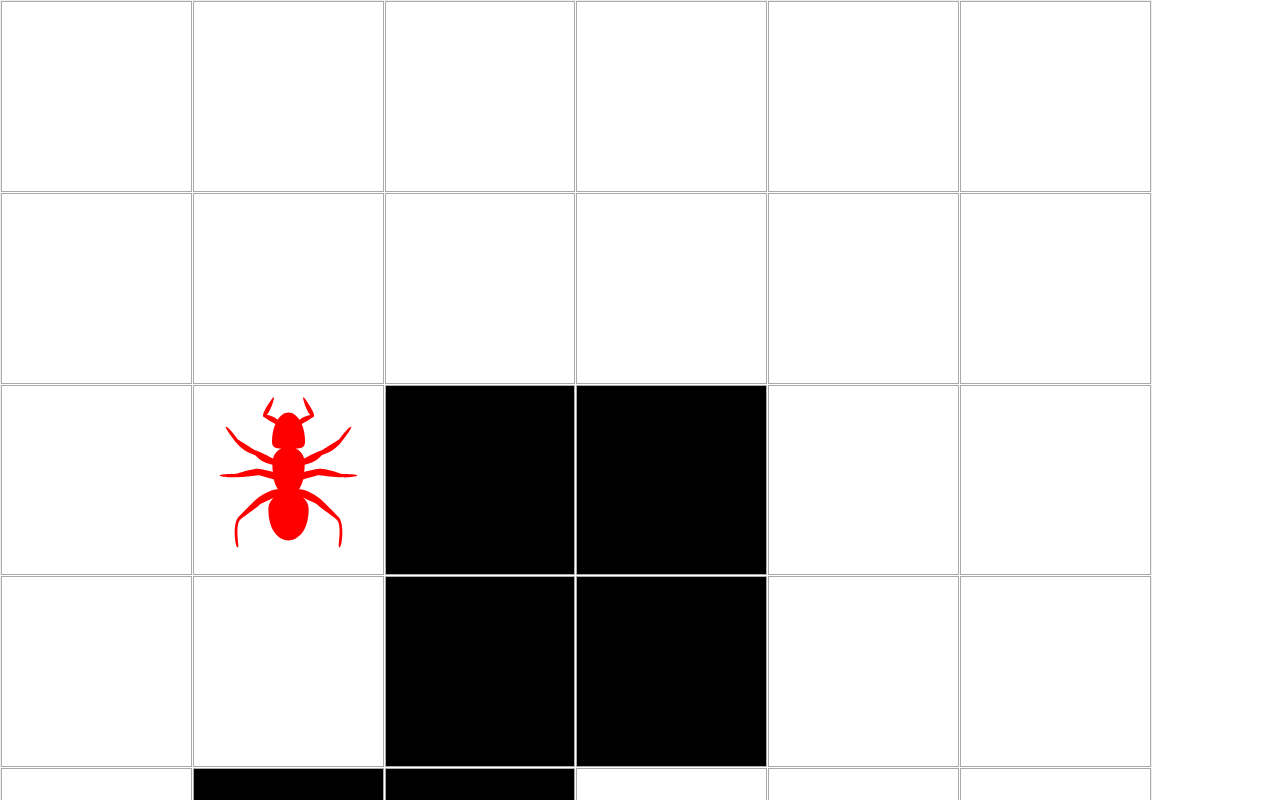
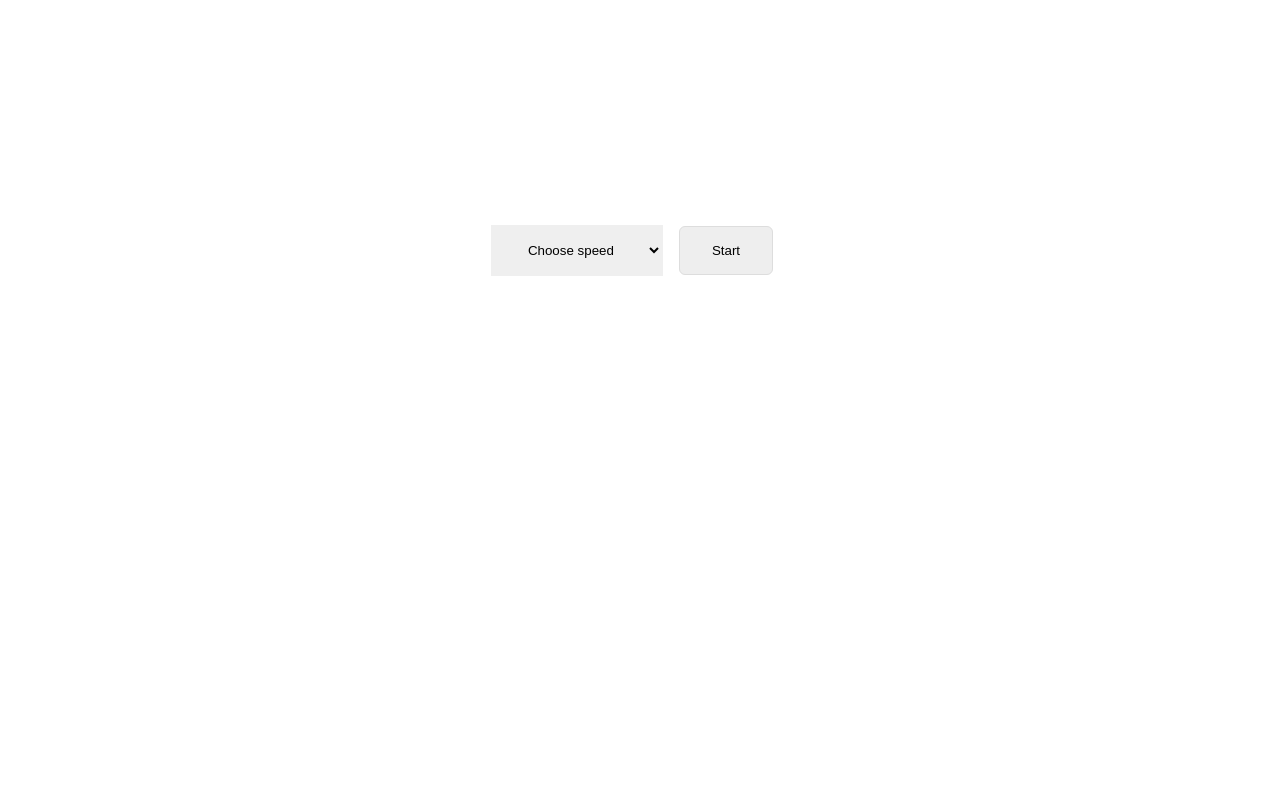
Before and after one commit to musayuksel/code-challanges-2023, a React (Create React App) app in the folder challenge-2-langtons-ant/: page / in a window 1280 px wide. Shown: the top 800 px of the page. Built offline with nearby package versions, Linux system fonts and the light colour scheme.

Commit message:
Add speed selector button

```diff
--- a/challenge-2-langtons-ant/src/App.jsx
+++ b/challenge-2-langtons-ant/src/App.jsx
@@ -1,7 +1,42 @@
+import { useState } from 'react';
 import Board from './components/Board';
 
 function App() {
-  return <Board speed={1000} />;
+  const [speed, setSpeed] = useState(1000);
+  const [isStart, setIsStart] = useState(false);
+
+  function handleSpeedChange(event) {
+    setSpeed(+event.target.value);
+  }
+  function handleStart() {
+    setIsStart(true);
+  }
+
+  return (
+    <main>
+      {isStart ? (
+        <Board speed={speed} />
+      ) : (
+        <section className='select-box'>
+          <select
+            onChange={handleSpeedChange}
+            id='select-menu'
+            className='select-menu'
+          >
+            <option value={1000}> Choose speed</option>
+            <option value={1}>Very Fast</option>
+            <option value={200}>Fast</option>
+            <option value={500}>Medium</option>
+            <option value={700}>Slow</option>
+            <option value={1200}>Very Slow</option>
+          </select>
+          <button className='start-btn' onClick={handleStart}>
+            Start
+          </button>
+        </section>
+      )}
+    </main>
+  );
 }
 
 export default App;
```
